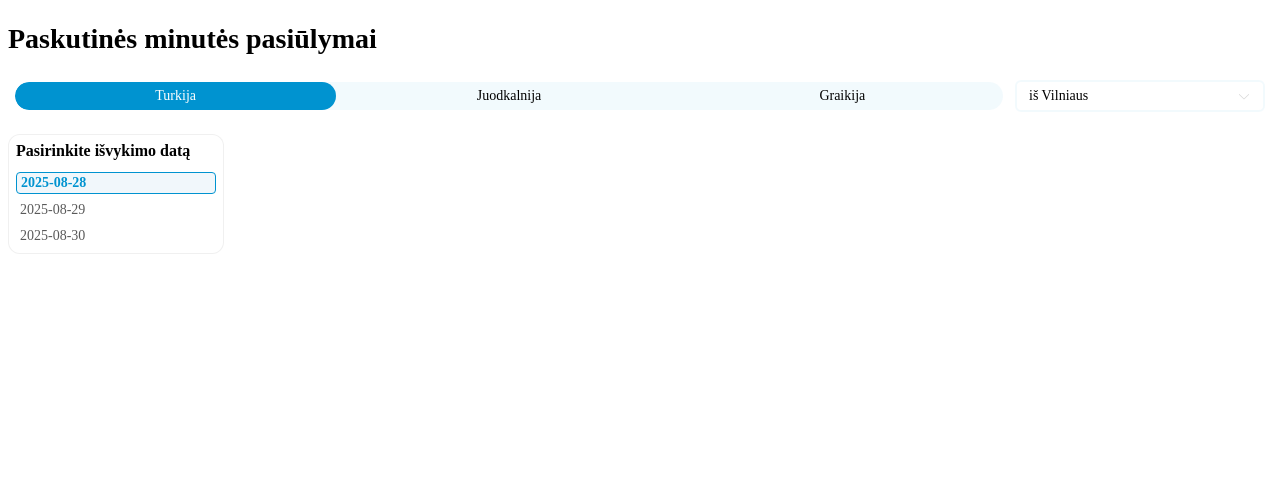
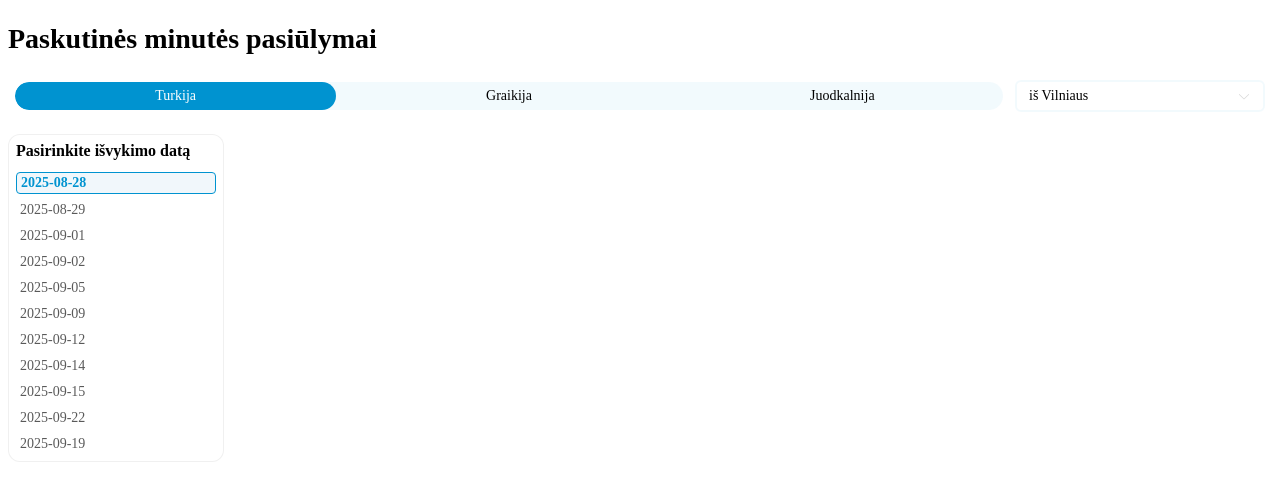
Before and after one commit to ct-balt/offers-hotel-incentive, a plain HTML site: page index.html in a window 1280 px wide. Drawn offline with Linux system fonts and the light colour scheme; no server answers.

Commit message:
updated html

```diff
--- a/index.html
+++ b/index.html
@@ -56,41 +56,78 @@
                   {
                     date: "2025-08-28",
                     stayNights: [
-                      {
-                        value: 6,
-                      },
-                      {
-                        value: 7,
-                      },
-                      {
-                        value: 8,
-                      },
-                      {
-                        value: 9,
-                      },
+                      { value: 6 },
+                      { value: 7 },
+                      { value: 9 },
+                      { value: 10 },
                     ],
                   },
                   {
                     date: "2025-08-29",
                     stayNights: [
-                      {
-                        value: 7,
-                      },
-                      {
-                        value: 8,
-                      },
+                      { value: 5 },
+                      { value: 6 },
+                      { value: 8 },
+                      { value: 9 },
                     ],
                   },
                   {
-                    date: "2025-08-30",
+                    date: "2025-09-01",
                     stayNights: [
-                      {
-                        value: 7,
+                      { value: 3 },
+                      { value: 4 },
+                      { value: 6 },
+                      { value: 7 },
+                      { value: 9 },
+                      { value: 10 },
+                    ],
                   },
                   {
-                        value: 8,
+                    date: "2025-09-02",
+                    stayNights: [
+                      { value: 4 },
+                      { value: 5 },
+                      { value: 7 },
+                      { value: 8 },
+                      { value: 9 },
+                      { value: 11 },
+                      { value: 12 },
+                    ],
                   },
+                  {
+                    date: "2025-09-05",
+                    stayNights: [
+                      { value: 5 },
+                      { value: 6 },
+                      { value: 8 },
+                      { value: 9 },
+                      { value: 10 },
                     ],
+                  },
+                  {
+                    date: "2025-09-09",
+                    stayNights: [
+                      { value: 7 },
+                      { value: 8 },
+                      { value: 9 },
+                      { value: 13 },
+                    ],
+                  },
+                  {
+                    date: "2025-09-12",
+                    stayNights: [{ value: 6 }, { value: 10 }],
+                  },
+                  {
+                    date: "2025-09-14",
+                    stayNights: [{ value: 7 }, { value: 8 }],
+                  },
+                  {
+                    date: "2025-09-15",
+                    stayNights: [{ value: 7 }],
+                  },
+                  {
+                    date: "2025-09-22",
+                    stayNights: [{ value: 7 }],
                   },
                 ],
               },
@@ -102,23 +139,34 @@
                 },
                 beginDates: [
                   {
-                    date: "2025-08-27",
-                    stayNights: [
+                    date: "2025-09-12",
+                    stayNights: [{ value: 7 }],
+                  },
                   {
-                        value: 7,
+                    date: "2025-09-19",
+                    stayNights: [{ value: 7 }],
+                  },
+                ],
               },
             ],
           },
           {
-                    date: "2025-08-28",
-                    stayNights: [
+            destinationDisplayName: "Graikija",
+            destination: [
               {
-                        value: 6,
+                name: "graikija",
+                departures: {
+                  displayName: ["Vilniaus"],
+                  name: ["vilnius"],
+                },
+                beginDates: [
+                  {
+                    date: "2025-09-13",
+                    stayNights: [{ value: 7 }],
                   },
                   {
-                        value: 7,
-                      },
-                    ],
+                    date: "2025-09-20",
+                    stayNights: [{ value: 7 }],
                   },
                 ],
               },
@@ -135,85 +183,12 @@
                 },
                 beginDates: [
                   {
-                    date: "2025-09-10",
-                    stayNights: [
-                      {
-                        value: 7,
-                      },
-                      {
-                        value: 14,
-                      },
-                    ],
-                  },
-                  {
-                    date: "2025-09-17",
-                    stayNights: [
-                      {
-                        value: 7,
-                      },
-                    ],
+                    date: "2025-09-03",
+                    stayNights: [{ value: 7 }],
                   },
                   {
                     date: "2025-09-21",
-                    stayNights: [
-                      {
-                        value: 7,
-                      },
-                    ],
-                  },
-                  {
-                    date: "2025-09-24",
-                    stayNights: [
-                      {
-                        value: 4,
-                      },
-                    ],
-                  },
-                ],
-              },
-            ],
-          },
-          {
-            destinationDisplayName: "Graikija",
-            destination: [
-              {
-                name: "graikija",
-                departures: {
-                  displayName: ["Vilniaus"],
-                  name: ["vilnius"],
-                },
-                beginDates: [
-                  {
-                    date: "2025-09-06",
-                    stayNights: [
-                      {
-                        value: 7,
-                      },
-                    ],
-                  },
-                  {
-                    date: "2025-09-13",
-                    stayNights: [
-                      {
-                        value: 7,
-                      },
-                    ],
-                  },
-                  {
-                    date: "2025-09-20",
-                    stayNights: [
-                      {
-                        value: 7,
-                      },
-                    ],
-                  },
-                  {
-                    date: "2025-09-27",
-                    stayNights: [
-                      {
-                        value: 7,
-                      },
-                    ],
+                    stayNights: [{ value: 7 }],
                   },
                 ],
               },
@@ -244,7 +219,29 @@
         observer.observe(offersEl);
       }
 
-      document.addEventListener("DOMContentLoaded", observeOffers);
+      (function () {
+        function runObserver() {
+          setTimeout(() => {
+            observeOffers();
+          }, 50);
+        }
+
+        if (
+          document.readyState === "complete" ||
+          document.readyState === "interactive"
+        ) {
+          runObserver();
+        } else {
+          document.addEventListener("readystatechange", function () {
+            if (
+              document.readyState === "interactive" ||
+              document.readyState === "complete"
+            ) {
+              runObserver();
+            }
+          });
+        }
+      })();
     </script>
     <script src="index.js"></script>
     <script src="widgets/topSelector/topSelector.js"></script>
```
Lines whose indentation alone changed are shown as unchanged.
